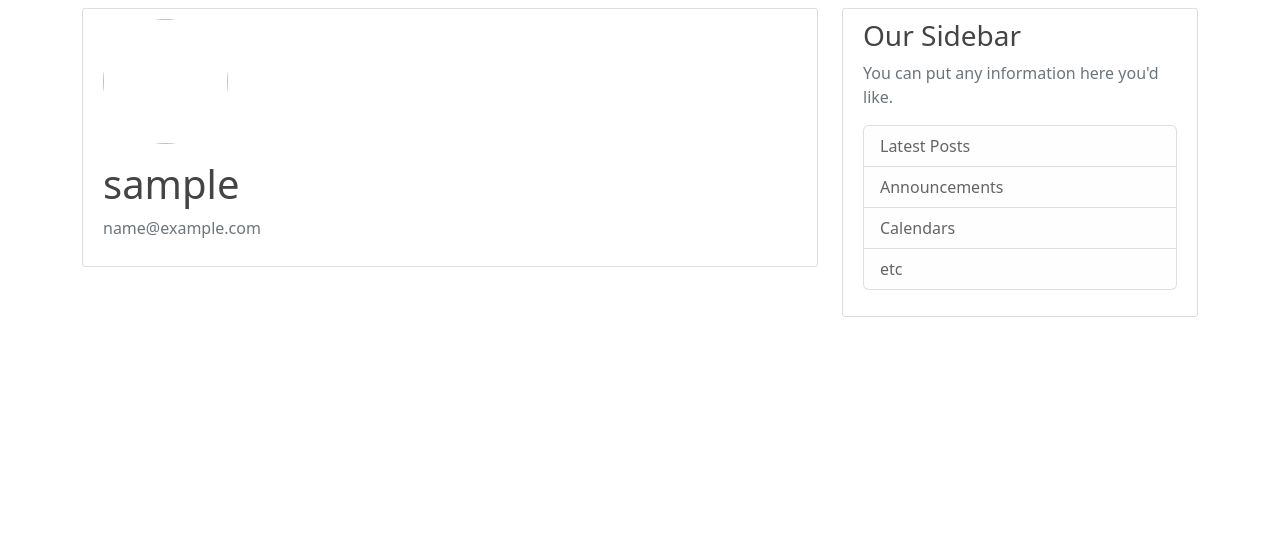
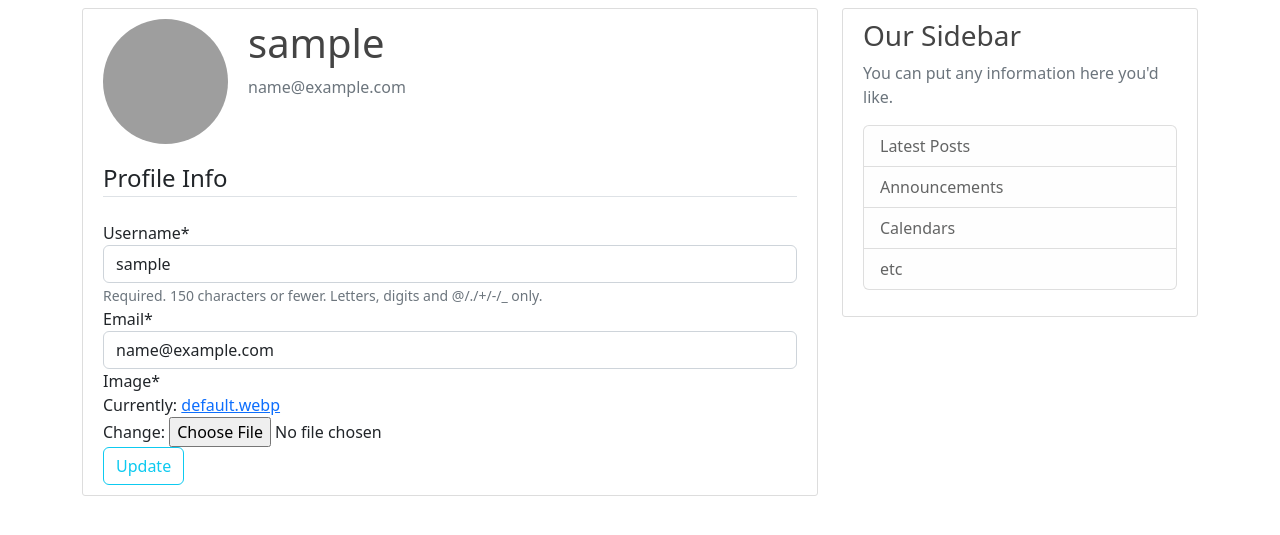
Before and after one commit to esadakman/django-blog-app, a Django app: page /users/profile/ in a window 1280 px wide. Shown: the part 56-591 px from the top of the page. Run offline with Django 4.2, Linux system fonts and the light colour scheme; the visitor is signed in with stand-in values (Sample User, id 1); some libraries are stand-ins or nearby versions; grey boxes are pictures that could not be loaded.

Commit message:
user profile & image & update

```diff
--- a/blog/static/blog/css/style.css
+++ b/blog/static/blog/css/style.css
@@ -19,6 +19,8 @@
 
   .site-header .navbar-nav .nav-link:hover {
     color: #ffffff;
+    transition: all .2s linear;
+
   }
 
   .site-header .navbar-nav .nav-link.active {
@@ -41,6 +43,11 @@
     color: #428bca;
     text-decoration: none;
   }
+  a.article-title, .article-metadata a {
+    text-decoration: none;
+    transition: all .2s linear;
+
+  }
 
   .article-content {
     white-space: pre-line;
@@ -55,12 +62,14 @@
   .article-metadata {
     padding-bottom: 1px;
     margin-bottom: 4px;
-    border-bottom: 1px solid #e3e3e3
+    border-bottom: 1px solid #e3e3e3;
+
   }
 
   .article-metadata a:hover {
     color: #333;
     text-decoration: none;
+    transition: all .2s linear;
   }
 
   .article-svg {
@@ -84,6 +93,7 @@ textarea{
 }
 
 
-small{
+/* small{
   display: none;
 }
+  */
--- a/users/apps.py
+++ b/users/apps.py
@@ -4,3 +4,6 @@ from django.apps import AppConfig
 class UsersConfig(AppConfig):
     default_auto_field = "django.db.models.BigAutoField"
     name = "users"
+
+    def ready(self):
+        import users.signals
--- a/users/forms.py
+++ b/users/forms.py
@@ -2,17 +2,32 @@ from django import forms
 from .models import UserProfile
 from django.contrib.auth.models import User
 from django.contrib.auth.forms import UserCreationForm
+from .models import UserProfile
 
-class UserProfileForm(forms.ModelForm):
+# class UserProfileForm(forms.ModelForm):
+#     class Meta:
+#         model = UserProfile
+#         fields = ('image',)
+        # exclude= ('user',)
+
+class UserRegisterForm(UserCreationForm):
+    # class Meta:
+    #     model = User
+    #     fields = ('username', 'email')
+    email = forms.EmailField()
+
+    class Meta:
+        model = User
+        fields = ['username', 'email', 'password1', 'password2']
+
+class UserUpdateForm(forms.ModelForm):
+    email = forms.EmailField()
+
+    class Meta:
+        model = User
+        fields = ['username', 'email']
+
+class ProfileUpdateForm(forms.ModelForm):
     class Meta:
         model = UserProfile
-        fields = ('image',)
-        # exclude= ('user',)
-#exclude dememizin sebebi biz oluşturduğumuz kullanıcının userProfileini oluşturmak iistiyoruz
-#bunu yaptığımız içinde views kısmında register olan kullanıcıyıya userprofile ı kaydettik
-#eğer fieldsları all olark tanımlasaydık kayıtlı olan kullanıcılardan seçim yaptıracaktık
-
-class UserRegisterForm(UserCreationForm):
-    class Meta:
-        model = User
-        fields = ('username', 'email')
+        fields = ['image']
--- a/users/models.py
+++ b/users/models.py
@@ -1,5 +1,6 @@
 from django.db import models
 from django.contrib.auth.models import User
+from PIL import Image
 
 # Create your models here.
 class UserProfile(models.Model):
@@ -9,3 +10,13 @@ class UserProfile(models.Model):
 
     def __str__(self):
         return  f'{self.user.username} Profile'
+
+    def save(self):
+        super().save()
+
+        img = Image.open(self.image.path)
+
+        if img.height > 300 or img.width > 300:
+            output_size = (300, 300)
+            img.thumbnail(output_size)
+            img.save(self.image.path)
--- a/users/signals.py
+++ b/users/signals.py
@@ -11,4 +11,4 @@ def create_profile(sender, instance, created, **kwargs):
 
 @receiver(post_save, sender=User)
 def save_profile(sender, instance, **kwargs):
-    instance.profile.save()
+    instance.userprofile.save()
--- a/users/templates/users/profile.html
+++ b/users/templates/users/profile.html
@@ -1,14 +1,26 @@
 {% extends 'templates/base.html' %}
 {% load crispy_forms_tags %}
 {% block content %}
-    <div class="content-section ">
-      <div class="media">
+<div class="content-section">
+  <div class="media d-flex">
     <img class="rounded-circle account-img" src="{{ user.userprofile.image.url }}">
+
     <div class="media-body">
       <h2 class="account-heading">{{ user.username }}</h2>
       <p class="text-secondary">{{ user.email }}</p>
     </div>
   </div>
   <!-- FORM HERE -->
+  <form method="POST" enctype="multipart/form-data">
+    {% csrf_token %}
+    <fieldset class="form-group">
+      <legend class="border-bottom mb-4">Profile Info</legend>
+      {{ u_form|crispy }}
+      {{ p_form|crispy }}
+    </fieldset>
+    <div class="form-group">
+      <button class="btn btn-outline-info" type="submit">Update</button>
+    </div>
+  </form>
 </div>
 {% endblock content %}
--- a/users/templates/users/register.html
+++ b/users/templates/users/register.html
@@ -27,8 +27,9 @@
       {% csrf_token %}
       <fieldset class="form-group">
         <h2 style="text-align: center;">Registration Form</h2><hr>
-          {{register_form | crispy}}
-          {{form_profile | crispy}}
+          {{form | crispy}}
+          {% comment %} {{register_form | crispy}}  {% endcomment %}
+          {% comment %} {{form_profile | crispy}}  {% endcomment %}
       </fieldset>
       <div class="form-group d-flex justify-content-center my-3">
           <button class="btn btn-outline-info" type="submit">Sign Up</button>
--- a/users/views.py
+++ b/users/views.py
@@ -1,30 +1,21 @@
 from django.shortcuts import render, redirect, get_object_or_404, get_list_or_404
 from django.contrib.auth.forms import AuthenticationForm
 from django.contrib.auth import authenticate,login ,logout
-from .forms import UserRegisterForm, UserProfileForm
+from .forms import UserRegisterForm, UserUpdateForm, ProfileUpdateForm
+# , UserProfileForm
 from django.contrib import messages
 from django.contrib.auth.decorators import login_required
 def user_register(request):
-    # form = UserRegisterForm()
-    form_user = UserRegisterForm()
-    form_profile = UserProfileForm()
-    if request.method=="POST":
-        form_user = UserRegisterForm(request.POST)
-        form_profile = UserProfileForm(request.POST)#dosyaları almak için
-        if form_user.is_valid():
-            user = form_user.save()
-            profile = form_profile.save(commit=False)
-            profile.user = user
-            profile.save()
-
-            login(request,user)
-
-            # return redirect('home')
-    context = {
-        'register_form': form_user,
-        'form_profile': form_profile,
-    }
-    return render(request, 'users/register.html', context)
+    if request.method == 'POST':
+        form = UserRegisterForm(request.POST)
+        if form.is_valid():
+            form.save()
+            username = form.cleaned_data.get('username')
+            messages.success(request, f'Your account has been created! You are now able to log in')
+            return redirect('blog-home')
+    else:
+        form = UserRegisterForm()
+    return render(request, 'users/register.html', {'form': form})
 
 def user_login(request):
     form = AuthenticationForm(request, data=request.POST)
@@ -46,4 +37,65 @@ def user_logout(request):
 
 @login_required
 def user_profile(request):
-     return render(request, 'users/profile.html')
+    if request.method == 'POST':
+        u_form = UserUpdateForm(request.POST, instance=request.user)
+        p_form = ProfileUpdateForm(request.POST,
+                                   request.FILES,
+                                   instance=request.user.userprofile)
+        if u_form.is_valid() and p_form.is_valid():
+            u_form.save()
+            p_form.save()
+            messages.success(request, f'Your account has been updated!')
+            return redirect('user_profile')
+
+    else:
+        u_form = UserUpdateForm(instance=request.user)
+        p_form = ProfileUpdateForm(instance=request.user.userprofile)
+
+    context = {
+        'u_form': u_form,
+        'p_form': p_form
+    }
+
+    return render(request, 'users/profile.html', context)
+
+
+
+
+
+
+
+
+
+
+
+
+
+
+
+
+
+
+
+
+
+
+    # form_user = UserRegisterForm()
+    # form_profile = UserProfileForm()
+    # if request.method=="POST":
+    #     form_user = UserRegisterForm(request.POST)
+    #     form_profile = UserProfileForm(request.POST)#dosyaları almak için
+    #     if form_user.is_valid():
+    #         user = form_user.save()
+    #         profile = form_profile.save(commit=False)
+    #         profile.user = user
+    #         profile.save()
+
+    #         login(request,user)
+
+    #         # return redirect('home')
+    # context = {
+    #     'register_form': form_user,
+    #     'form_profile': form_profile,
+    # }
+    # return render(request, 'users/register.html', context)
```
Also changed, not shown: blog/templates/blog/home.html (+12 -1 lines). Lines whose indentation alone changed are shown as unchanged.
